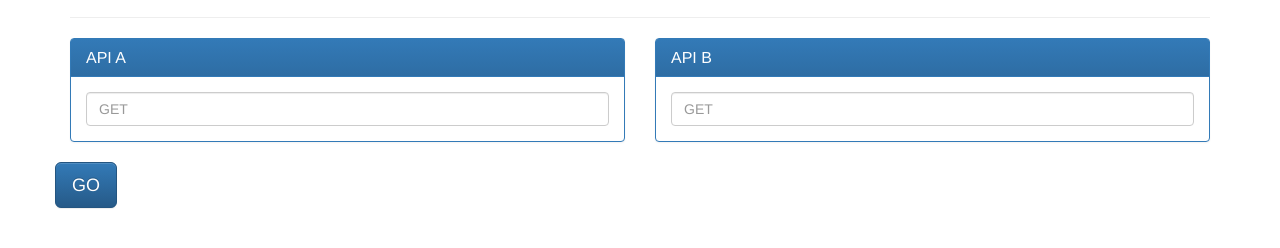
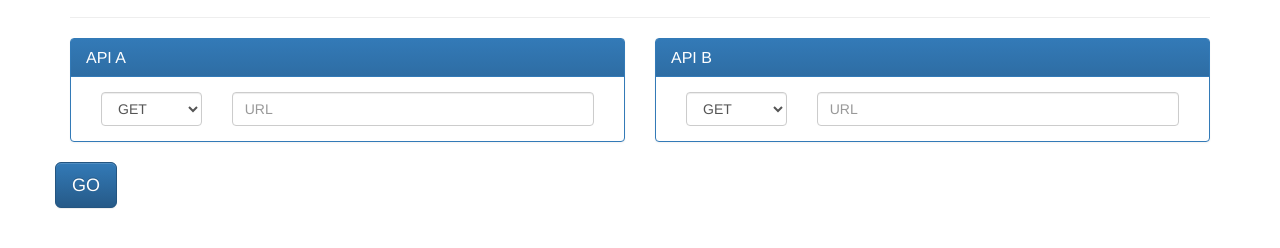
Before and after one commit to bdharrington7/ApiTimer, a plain HTML site: page index.html in a window 1280 px wide. Shown: the part 82-330 px from the top of the page. Drawn offline with Linux system fonts and the light colour scheme.

Commit message:
add http method selectors

```diff
--- a/index.html
+++ b/index.html
@@ -21,7 +21,17 @@
               <h3 class="panel-title">API A</h3>
             </div>
             <div class="panel-body">
-              <input type="text" class="form-control" id="endpointA" placeholder="GET"></input>
+              <div class="col-sm-3">
+                <select id="httpMethodA" class="form-control">
+                  <option>GET</option>
+                  <option>POST</option>
+                  <option>PUT</option>
+                  <option>DELETE</option>
+                </select>
+              </div>
+              <div class="col-sm-9">
+                <input type="text" class="form-control" id="endpointA" placeholder="URL"></input>
+              </div>
             </div>
           </div>
         </div>
@@ -31,7 +41,17 @@
               <h3 class="panel-title">API B</h3>
             </div>
             <div class="panel-body">
-              <input type="text" class="form-control" id="endpointB" placeholder="GET"></input>
+              <div class="col-sm-3">
+                <select id="httpMethodA" class="form-control">
+                  <option>GET</option>
+                  <option>POST</option>
+                  <option>PUT</option>
+                  <option>DELETE</option>
+                </select>
+              </div>
+              <div class="col-sm-9">
+                <input type="text" class="form-control" id="endpointB" placeholder="URL"></input>
+              </div>
             </div>
           </div>
         </div>
```
